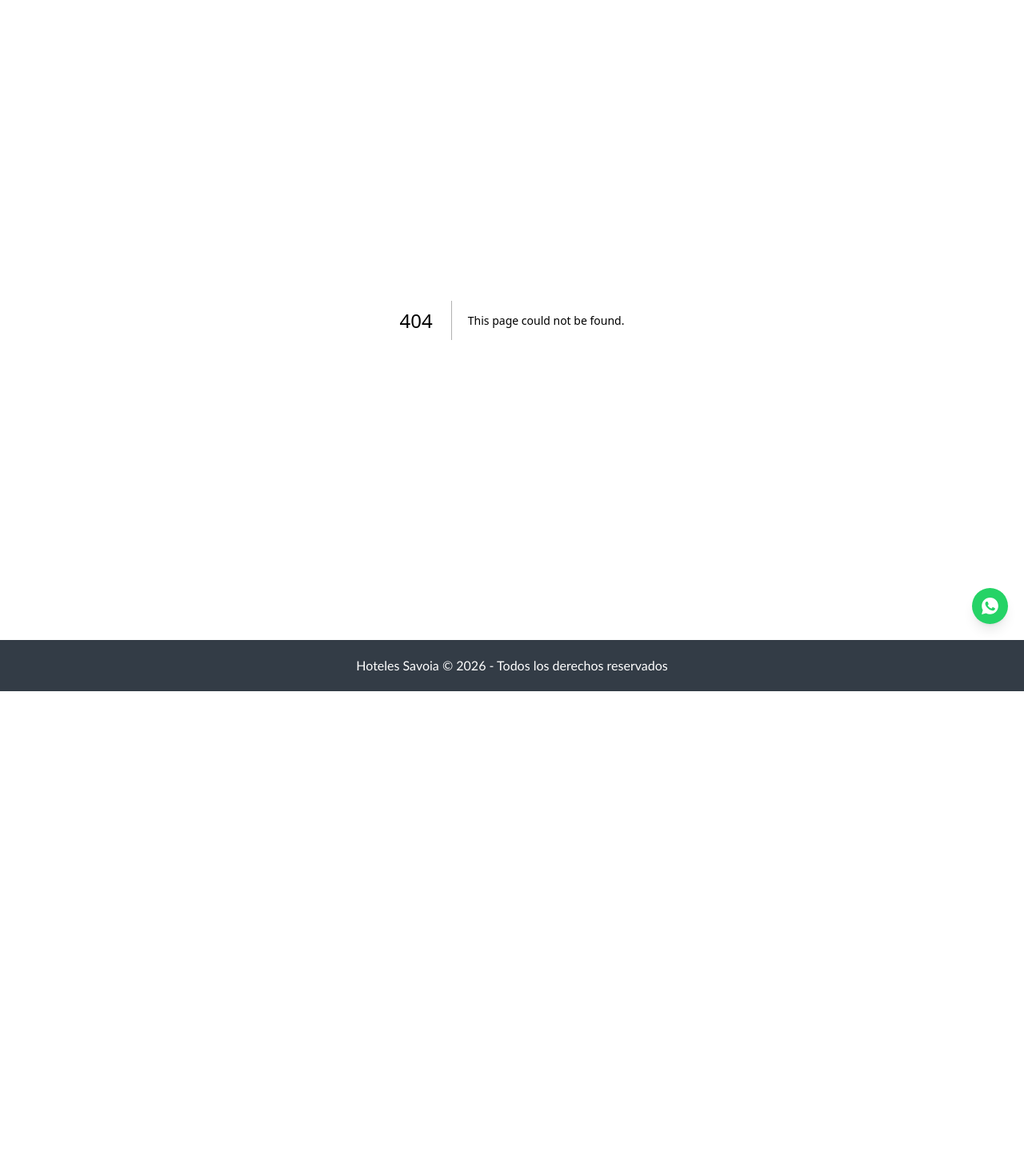
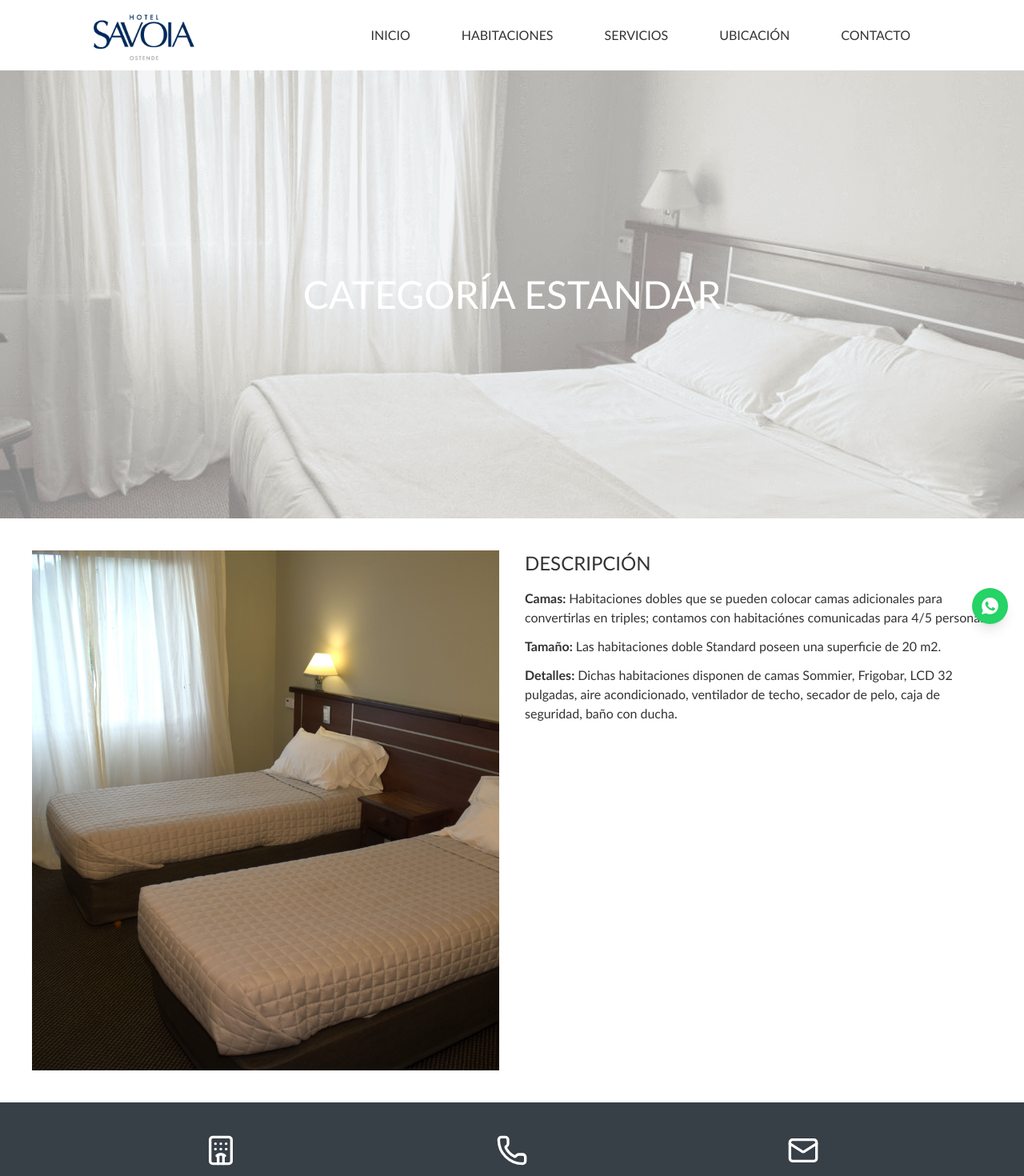
Before and after one commit to chiarasalvu/savoia, a Next.js app: page /ostende/categoria-standard in a window 1280 px wide. Before the commit this address had no page. Shown: the top 1470 px of the page at 80% size. Before the commit the page ends 864 px from the top, so only its background shows below. Built offline with nearby package versions, Linux system fonts and the light colour scheme.

Commit message:
feat: build ostende categoria-standard page

```diff
--- /dev/null
+++ b/app/ostende/categoria-standard/page.js
@@ -0,0 +1,38 @@
+import HeroBand from '@/components/HeroBand';
+import AmenityDetail from '@/components/AmenityDetail';
+import ContactInfoBar from '@/components/ContactInfoBar';
+
+export const metadata = { title: 'Hoteles Savoia | Habitaciones' };
+
+const IMAGES = [
+  { src: '/img/ostende/habitaciones2/piso2/foto1-standard.jpg', alt: 'Categoría Estandar' },
+  { src: '/img/ostende/habitaciones2/piso2/foto2-standard.jpg', alt: 'Categoría Estandar' },
+  { src: '/img/ostende/habitaciones2/piso2/standard3.jpg', alt: 'Categoría Estandar' },
+];
+
+const DETAILS = [
+  {
+    label: 'Camas',
+    text: 'Habitaciones dobles que se pueden colocar camas adicionales para convertirlas en triples; contamos con habitaciónes comunicadas para 4/5 personas',
+  },
+  { label: 'Tamaño', text: 'Las habitaciones doble Standard poseen una superficie de 20 m2.' },
+  {
+    label: 'Detalles',
+    text: 'Dichas habitaciones disponen de camas Sommier, Frigobar, LCD 32 pulgadas, aire acondicionado, ventilador de techo, secador de pelo, caja de seguridad, baño con ducha.',
+  },
+];
+
+export default function CategoriaStandardPage() {
+  return (
+    <main>
+      <HeroBand imageSrc="/img/ostende/habitaciones/imagen-habitacion-opacidad.png" imageAlt="Categoría Estandar" title="CATEGORÍA ESTANDAR" />
+      <AmenityDetail images={IMAGES} title="DESCRIPCIÓN" detailLines={DETAILS} />
+      <ContactInfoBar
+        locationHref="https://maps.app.goo.gl/7KvrAK9TjD1MjuA89"
+        locationText="Biarritz 184 e/ Defensa y Progreso - Ostende, Pinamar"
+        phoneHref="tel:02254496600"
+        phoneText="(02254) 49-6600"
+      />
+    </main>
+  );
+}
```
